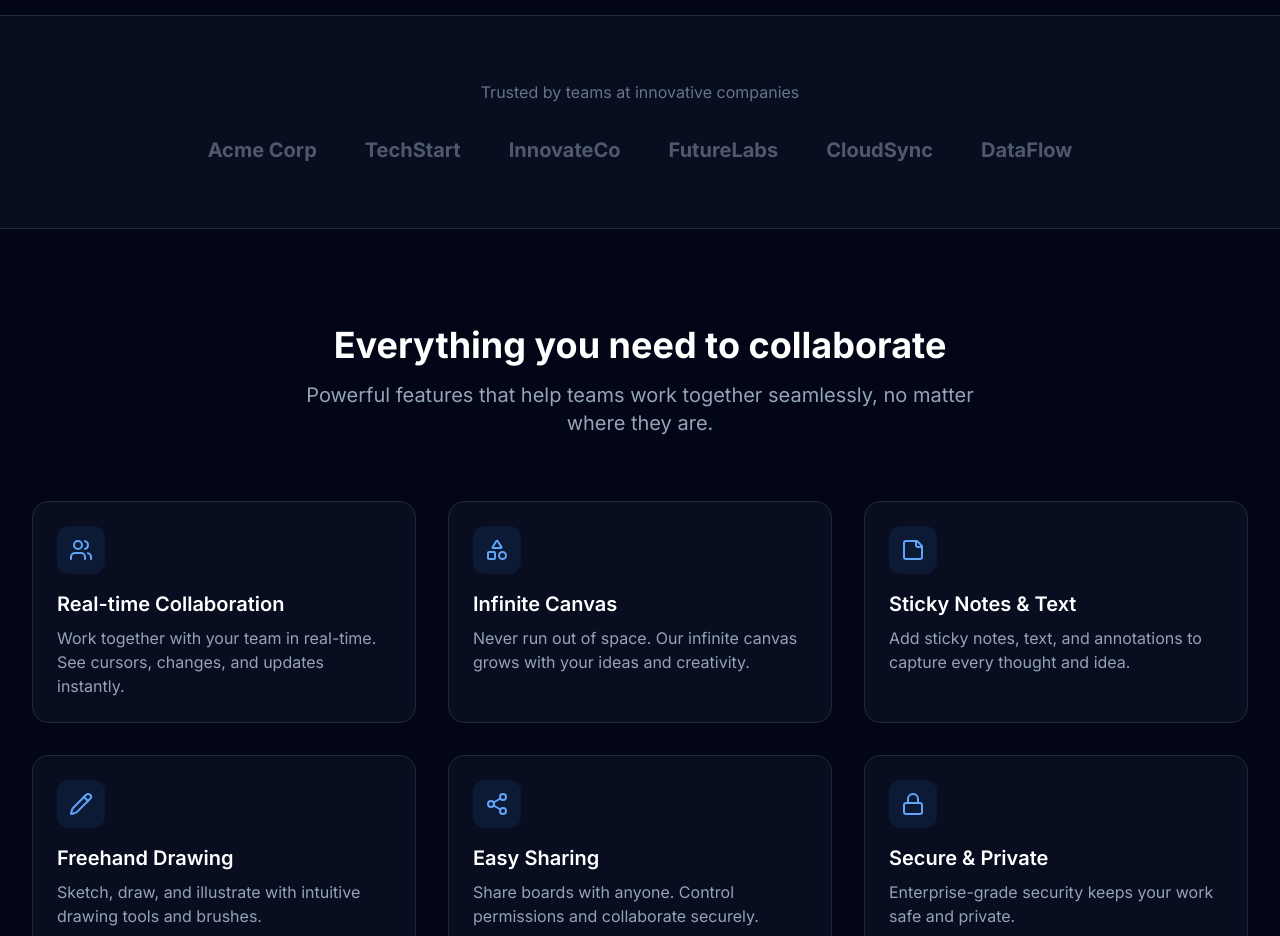
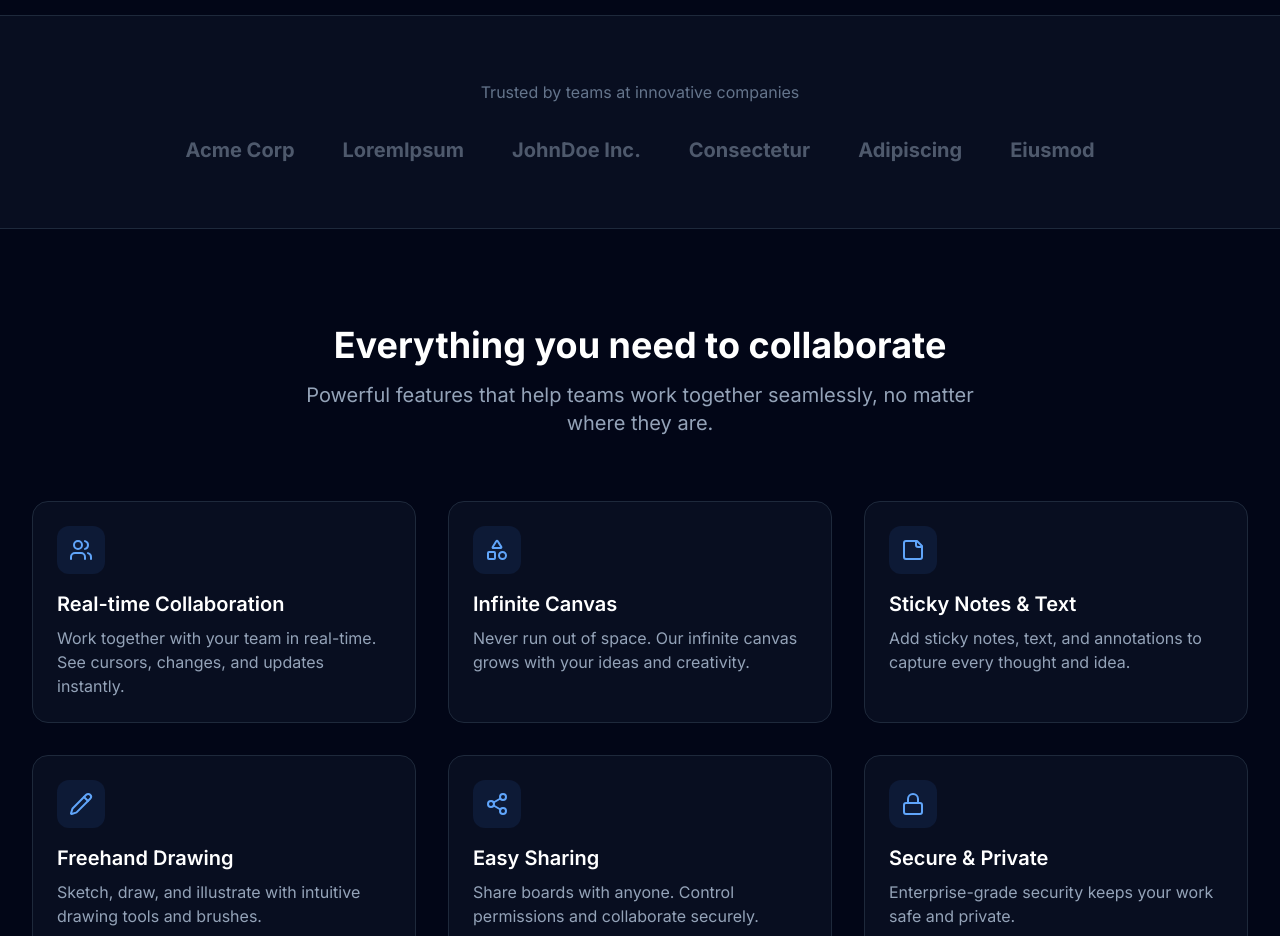
Before and after one commit to ranggaaprilio/white-board, a Next.js app: page / in a window 1280 px wide. Shown: the part 1400-2336 px from the top of the page. Built offline with nearby package versions, Linux system fonts and the light colour scheme; no server answers.

Commit message:
feat: update company names in landing page for improved branding

```diff
--- a/app/(landing)/page.tsx
+++ b/app/(landing)/page.tsx
@@ -239,11 +239,11 @@ const LandingPage = () => {
           <div className="flex flex-wrap justify-center items-center gap-12 opacity-50">
             {[
               "Acme Corp",
-              "TechStart",
-              "InnovateCo",
-              "FutureLabs",
-              "CloudSync",
-              "DataFlow",
+              "LoremIpsum",
+              "JohnDoe Inc.",
+              "Consectetur",
+              "Adipiscing",
+              "Eiusmod",
             ].map((company) => (
               <span key={company} className="text-xl font-bold text-slate-400">
                 {company}
```
